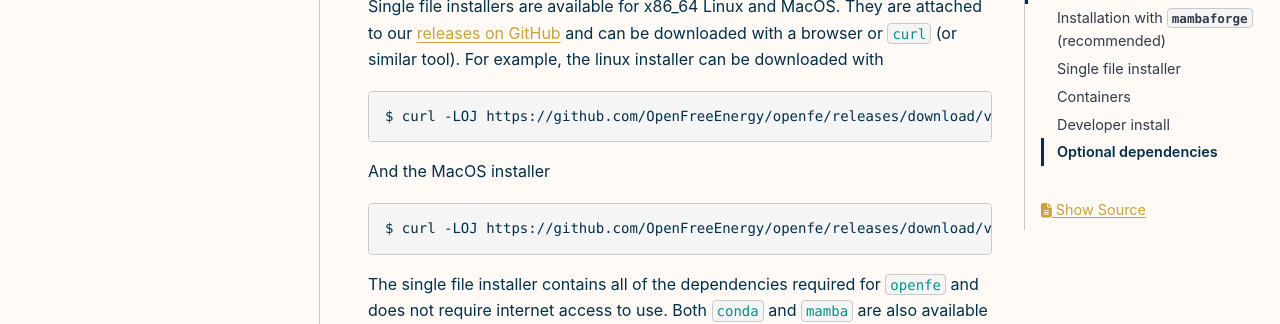
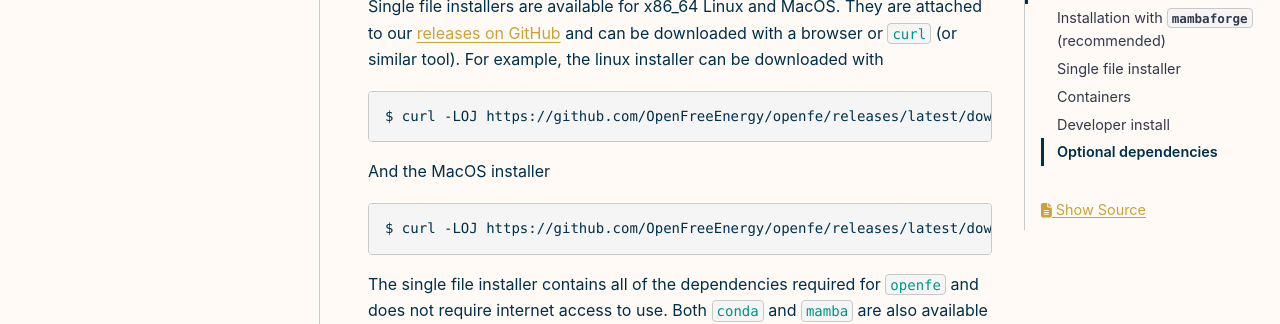
Before and after one commit to OpenFreeEnergy/openfe, a Sphinx documentation site: the page built from docs/installation.rst, in a window 1280 px wide and 900 px high, scrolled down 1837 px. Shown: the part 152-476 px from the top of the window. Built offline with Sphinx 7.4.7 and the PyData theme 0.15.4, drawn with Linux system fonts in a browser that asks for light colours; the version number could not be read and is left out; some of the changed lines change nothing that is shown.

Commit message:
updated urls for curl

```diff
--- a/docs/installation.rst
+++ b/docs/installation.rst
@@ -139,11 +139,11 @@
 They are attached to our `releases on GitHub <https://github.com/OpenFreeEnergy/openfe/releases>`_ and can be downloaded with a browser or ``curl`` (or similar tool).
 For example, the linux installer can be downloaded with ::
 
-  $ curl -LOJ https://github.com/OpenFreeEnergy/openfe/releases/download/v0.7.4/OpenFEforge-0.7.4-Linux-x86_64.sh
+  $ curl -LOJ https://github.com/OpenFreeEnergy/openfe/releases/latest/download/OpenFEforge-Linux-x86_64.sh
 
 And the MacOS installer ::
 
-  $ curl -LOJ https://github.com/OpenFreeEnergy/openfe/releases/download/v0.7.4/OpenFEforge-0.7.4-MacOSX-x86_64.sh
+  $ curl -LOJ https://github.com/OpenFreeEnergy/openfe/releases/latest/download/OpenFEforge-MacOSX-x86_64.sh
 
 The single file installer contains all of the dependencies required for ``openfe`` and does not require internet access to use.
 Both ``conda`` and ``mamba`` are also available in the environment created by the single file installer and can be used to install additional packages.
```
